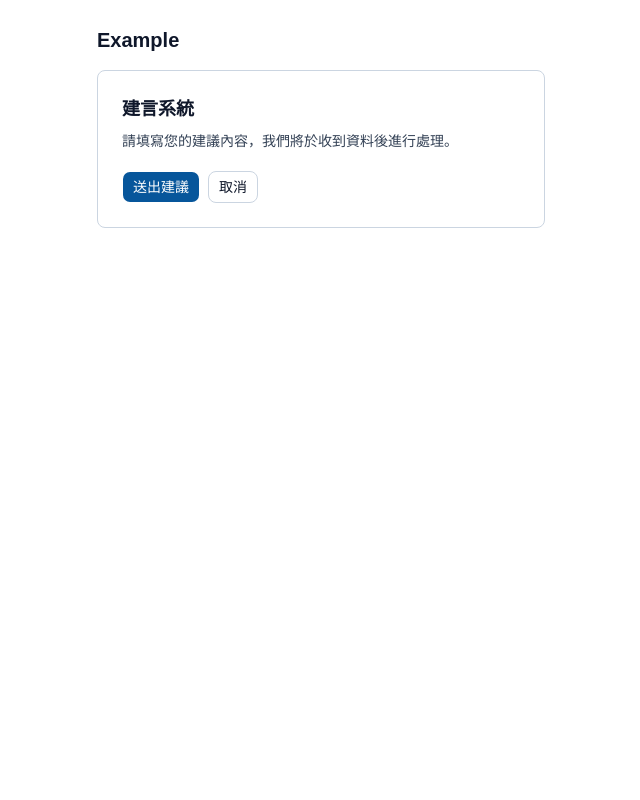
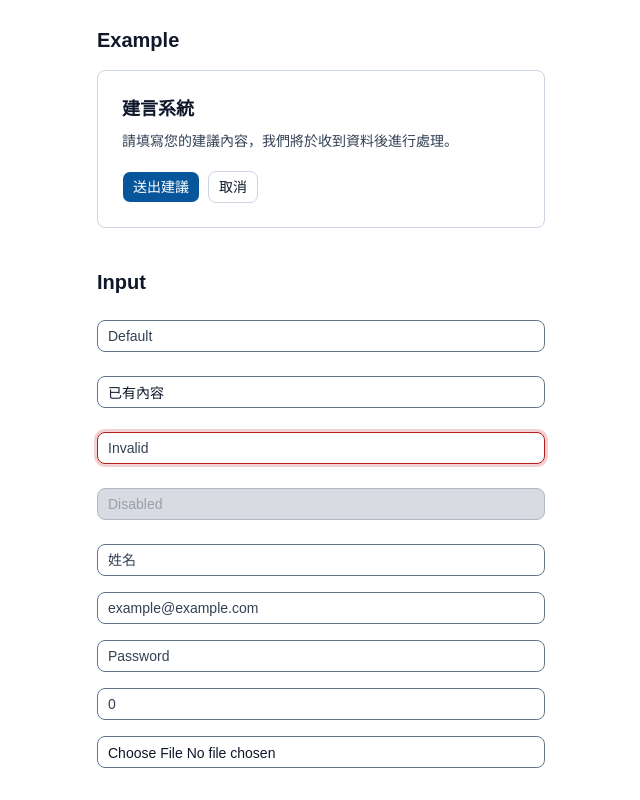
Before and after one commit to sufyspace/ui-kit-a11y, a React (Vite) app: page / in a window 1280 px wide. Shown: the part 1574-2374 px from the top of the page, without its empty margins (31-671 px from the left). Before the commit the page ends 1834 px from the top, so only its background shows below. Built offline with nearby package versions, Linux system fonts and the light colour scheme.

Commit message:
feat: add input component
Co-authored-by: joyceSu0601 <96661711+joyceSu0601@users.noreply.github.com>

```diff
--- a/src/App.tsx
+++ b/src/App.tsx
@@ -1,4 +1,5 @@
 import { Button } from "@/components/ui/button"
+import { Input } from "@/components/ui/input"
 import { Search, Plus, Save, Trash2 } from "lucide-react"
 
 const colors = [
@@ -300,6 +301,55 @@ function App() {
                         </div>
                     </div>
                 </section>
+
+                <section className="max-w-md space-y-6">
+                    <h2 className="text-xl font-semibold">
+                        Input
+                    </h2>
+
+                    <Input placeholder="Default" />
+
+                    <Input
+                        value="已有內容"
+                        readOnly
+                    />
+
+                    <Input
+                        placeholder="Invalid"
+                        aria-invalid="true"
+                    />
+
+                    <Input
+                        placeholder="Disabled"
+                        disabled
+                    />
+
+                    <div className="grid max-w-md gap-4">
+                        <Input
+                            type="text"
+                            placeholder="姓名"
+                        />
+
+                        <Input
+                            type="email"
+                            placeholder="example@example.com"
+                        />
+
+                        <Input
+                            type="password"
+                            placeholder="Password"
+                        />
+
+                        <Input
+                            type="number"
+                            placeholder="0"
+                        />
+
+                        <Input
+                            type="file"
+                        />
+                    </div>
+                </section>
             </div>
         </main>
     )
--- /dev/null
+++ b/src/components/ui/input.tsx
@@ -0,0 +1,50 @@
+import * as React from "react"
+import { Input as InputPrimitive } from "@base-ui/react/input"
+import { cn } from "cn"
+
+function Input({
+                   className,
+                   type,
+                   ...props
+               }: React.ComponentProps<"input">) {
+    return (
+        <InputPrimitive
+            type={type}
+            data-cui-slot="input"
+            className={cn(
+                "h-8 w-full min-w-0 rounded-lg border border-input bg-background px-2.5 py-1",
+                "text-base text-foreground md:text-sm",
+                "placeholder:text-muted-foreground",
+                "transition-colors outline-none",
+
+                "focus-visible:border-ring",
+                "focus-visible:ring-3",
+                "focus-visible:ring-ring/50",
+
+                "disabled:pointer-events-none",
+                "disabled:cursor-not-allowed",
+                "disabled:bg-input/50",
+                "disabled:opacity-50",
+
+                "aria-invalid:border-destructive",
+                "aria-invalid:ring-3",
+                "aria-invalid:ring-destructive/20",
+                "dark:aria-invalid:border-destructive/50",
+                "dark:aria-invalid:ring-destructive/40",
+
+                "file:inline-flex",
+                "file:h-6",
+                "file:border-0",
+                "file:bg-transparent",
+                "file:text-sm",
+                "file:font-medium",
+                "file:text-foreground",
+
+                className
+            )}
+            {...props}
+        />
+    )
+}
+
+export { Input }
```
